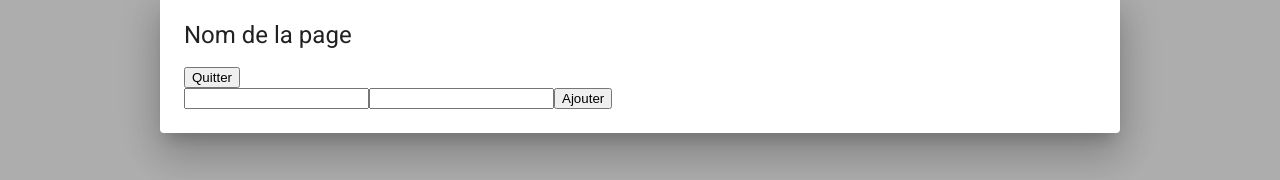
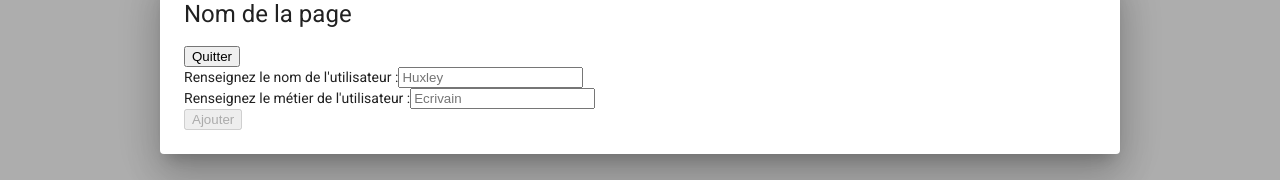
Before and after one commit to HeloOwWeb/TestAngular, an Angular app in the folder test-app-Gammeo/: page /users in a window 1280 px wide. Both pictures are taken after a click on the button "Ajout utilisateur". Shown: the part 336-516 px from the top of the page. Built offline with nearby package versions, Linux system fonts and the light colour scheme; no server answers.

Commit message:
Add User : faire regexp

```diff
--- a/test-app-Gammeo/src/app/add-user/add-user.component.html
+++ b/test-app-Gammeo/src/app/add-user/add-user.component.html
@@ -3,10 +3,17 @@
   <button (click)="onClose()">Quitter</button><!--Ferme la fenêtre-->
 </header>
 <main>
-  <form action="/" method="post">
-    <!--Voir plus en détail les form fields de material / Reactive Forms-->
-    <input type="text" name="name" value="" required />
-    <input type="text" name="job" value="" />
-    <button>Ajouter</button> <!--@points : api/users / if ok fermer fenêtre-->
+  <form [formGroup]="userFormSign" (ngSubmit)="onSubmit()">
+    <div>
+      <label for="name">Renseignez le nom de l'utilisateur :</label>
+      <input type="text" name="name" formControlName="name" placeholder="Huxley" />
+      <span *ngIf="errRequired()">Merci de renseigner ce champs.</span>
+    </div>
+    <div>
+      <label for="job"> Renseignez le métier de l'utilisateur :</label>
+      <input type="text" name="job" formControlName="job" placeholder="Ecrivain" />
+    </div>
+    <button type="submit" [disabled]="userFormSign.invalid">Ajouter</button>
+    <p *ngIf="message">Un problème de connexion est survenu. Veuillez réessayer plus tard.</p>
   </form>
 </main>
--- a/test-app-Gammeo/src/app/add-user/add-user.component.ts
+++ b/test-app-Gammeo/src/app/add-user/add-user.component.ts
@@ -1,5 +1,9 @@
 import { Component, OnInit } from '@angular/core';
+import { FormBuilder, FormGroup, Validators } from '@angular/forms';
 import { MatDialogRef } from '@angular/material/dialog';
+import { take } from 'rxjs/operators';
+import { User } from '../models/User.model';
+import { UserService } from '../services/user.service';
 
 @Component({
   selector: 'app-add-user',
@@ -8,9 +12,48 @@ import { MatDialogRef } from '@angular/material/dialog';
 })
 export class AddUserComponent implements OnInit {
 
-  constructor(public dialogRef: MatDialogRef<AddUserComponent>) { }
+  userFormSign!: FormGroup;
+  message!: boolean;
+
+  constructor(public dialogRef: MatDialogRef<AddUserComponent>,
+    private formBuilder: FormBuilder,
+    private userService: UserService) { }
 
   ngOnInit(): void {
+    this.initForm();
+  }
+
+  initForm() {
+    this.userFormSign = this.formBuilder.group({
+      name: ['', Validators.required],
+      job: ['']
+    });
+  }
+
+  errRequired() {
+    const name = this.userFormSign.controls.name;
+    return name.touched && name.hasError('required');
+  }
+
+  onSubmit() {
+    const formValue = this.userFormSign.value;
+    const objectUser = new User(
+      formValue['name'],
+      formValue['job']
+    );
+
+    this.userService.postUser(objectUser)
+      .pipe(take(1))
+      .subscribe(
+        response => {
+          this.message = true;
+          console.log(response);
+          this.dialogRef.close();
+        },
+        error => {
+          this.message = false;
+          console.log("Une erreur est survenue: " + error.message);
+        });
   }
 
   onClose() {
--- a/test-app-Gammeo/src/app/app.module.ts
+++ b/test-app-Gammeo/src/app/app.module.ts
@@ -4,6 +4,8 @@ import { NgModule } from '@angular/core';
 import { AppRoutingModule } from './app-routing.module';
 import { AppComponent } from './app.component';
 import { BrowserAnimationsModule } from '@angular/platform-browser/animations';
+import { HttpClientModule } from '@angular/common/http';
+import { ReactiveFormsModule } from '@angular/forms';
 
 //Module Material
 import { MatButtonModule } from '@angular/material/button';
@@ -16,8 +18,9 @@ import { AddUserComponent } from './add-user/add-user.component';
 import { FAQComponent } from './faq/faq.component';
 import { ProfilComponent } from './profil/profil.component';
 import { FourOhFourComponent } from './four-oh-four/four-oh-four.component';
+//Services
 import { UserService } from './services/user.service';
-import { HttpClientModule } from '@angular/common/http';
+
 
 
 @NgModule({
@@ -35,6 +38,7 @@ import { HttpClientModule } from '@angular/common/http';
     AppRoutingModule,
     HttpClientModule,
     BrowserAnimationsModule,
+    ReactiveFormsModule,
     MatButtonModule,
     MatDialogModule,
     MatPaginatorModule
--- /dev/null
+++ b/test-app-Gammeo/src/app/models/User.model.ts
@@ -0,0 +1,6 @@
+export class User {
+  constructor(
+    public Name: string,
+    public Job: string
+  ) {}
+}
--- a/test-app-Gammeo/src/app/services/user.service.ts
+++ b/test-app-Gammeo/src/app/services/user.service.ts
@@ -10,6 +10,10 @@ export class UserService {
 
   constructor(private httpClient: HttpClient) { }
 
+  postUser(objectUser: any): Observable<any> {
+    return this.httpClient.post(this.url, objectUser);
+  }
+
   //Récuperer la liste des utilisateurs
   getUsers(): Observable<any> {
     return this.httpClient.get(this.url)
```
